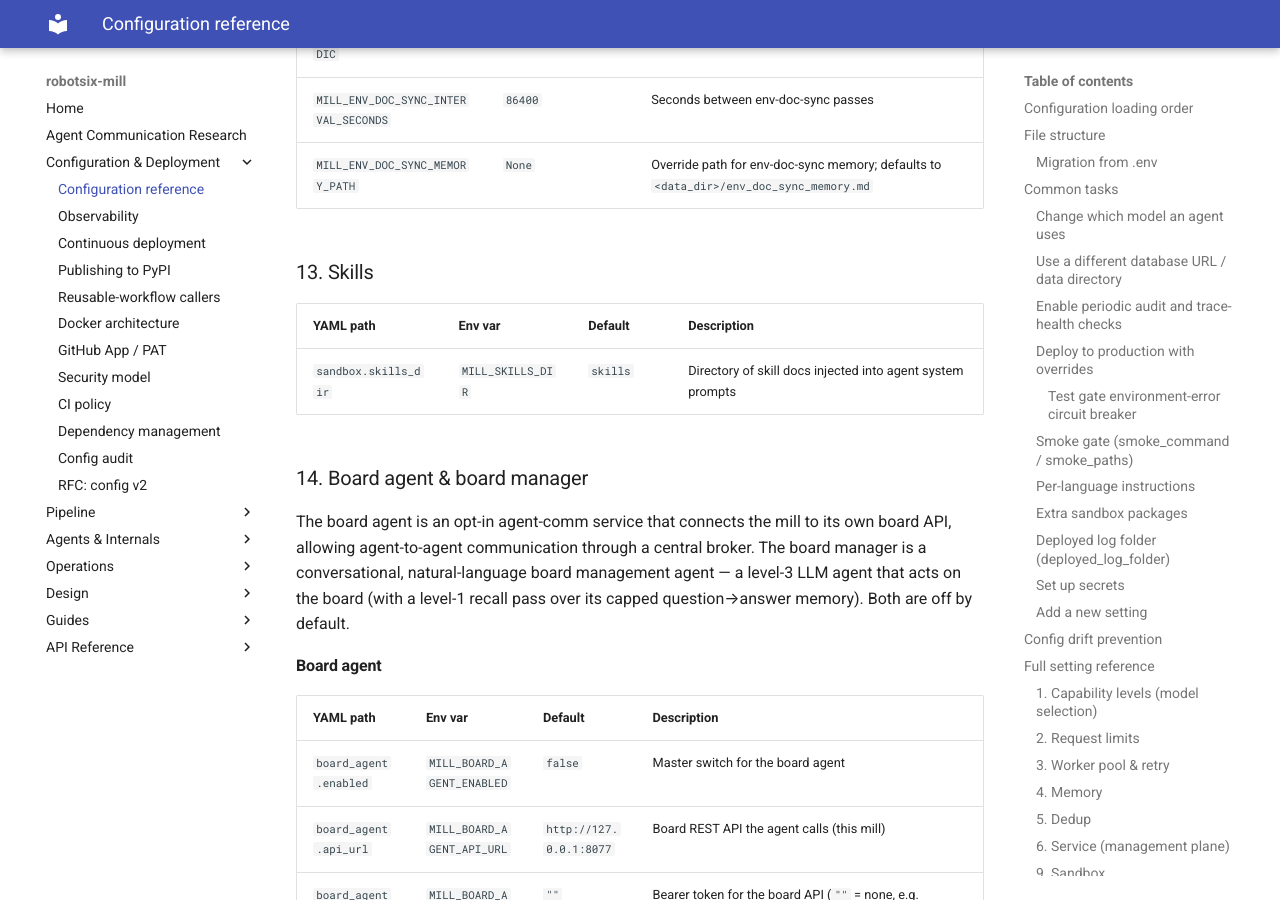
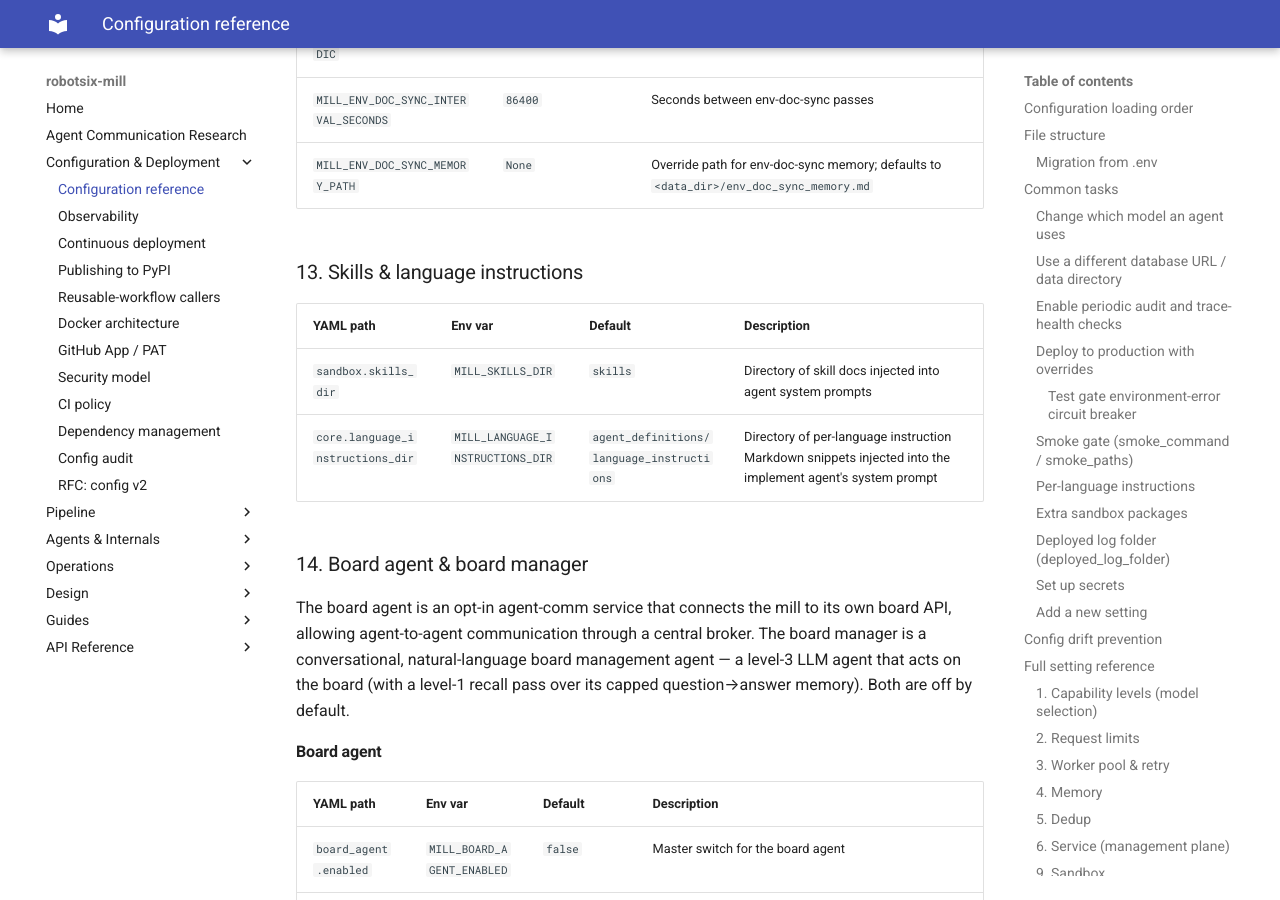
Before and after one commit to damien-robotsix/robotsix-mill, an MkDocs documentation site: the page built from docs/configuration.md, in a window 1280 px wide and 900 px high, scrolled down 24882 px. Built offline with MkDocs 1.6.1 and Material for MkDocs 9.7.7, drawn with Linux system fonts in a browser that asks for light colours.

Commit message:
mill: config drift: language_instructions_dir missing from YAML config surface (20260624T085023Z-config-drift-language-instructions-dir-m-829c)

```diff
--- a/docs/configuration.md
+++ b/docs/configuration.md
@@ -649,11 +649,12 @@ and as environment variables:
 | `MILL_ENV_DOC_SYNC_INTERVAL_SECONDS` | `86400` | Seconds between env-doc-sync passes |
 | `MILL_ENV_DOC_SYNC_MEMORY_PATH` | `None` | Override path for env-doc-sync memory; defaults to `<data_dir>/env_doc_sync_memory.md` |
 
-### 13. Skills
+### 13. Skills & language instructions
 
 | YAML path | Env var | Default | Description |
 |-----------|---------|---------|-------------|
 | `sandbox.skills_dir` | `MILL_SKILLS_DIR` | `skills` | Directory of skill docs injected into agent system prompts |
+| `core.language_instructions_dir` | `MILL_LANGUAGE_INSTRUCTIONS_DIR` | `agent_definitions/language_instructions` | Directory of per-language instruction Markdown snippets injected into the implement agent's system prompt |
 
 ### 14. Board agent & board manager
 
```
Also changed, not shown: CHANGELOG.md (+1 -0 lines), 2 other files.
